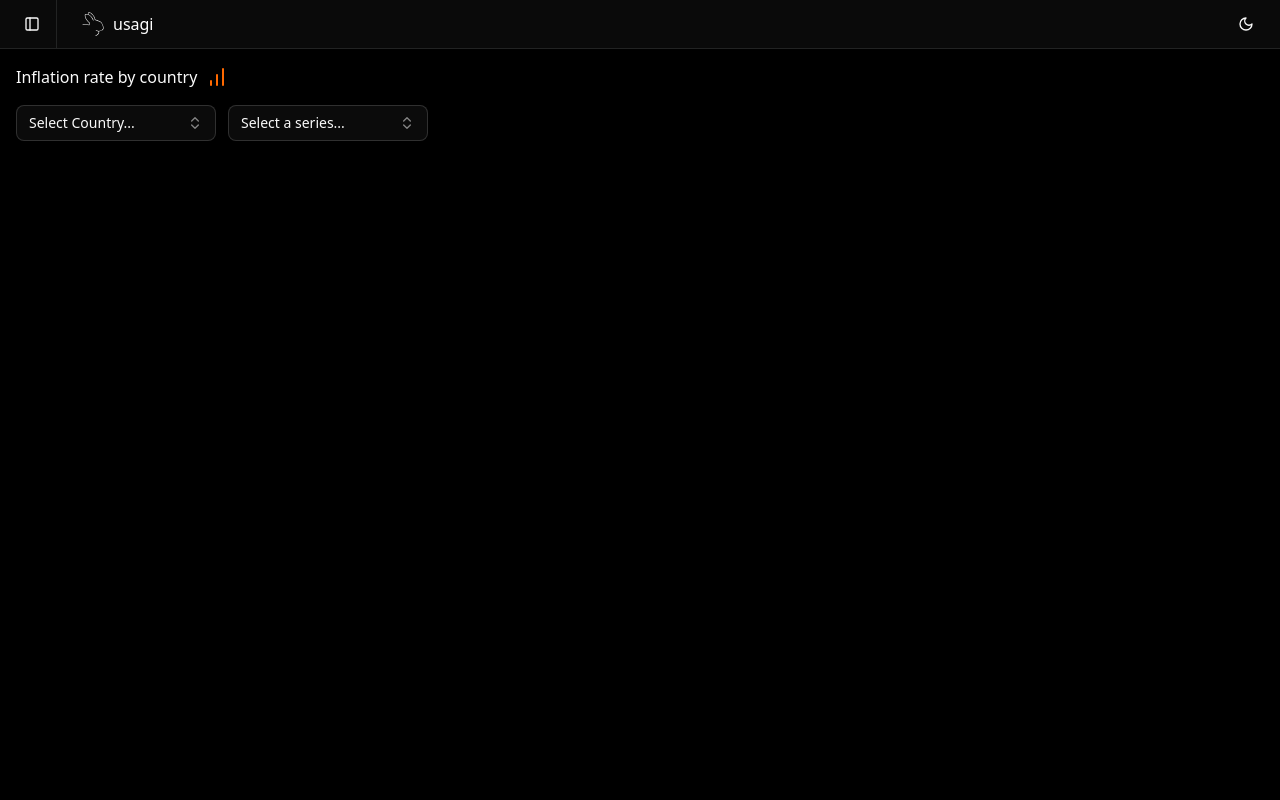
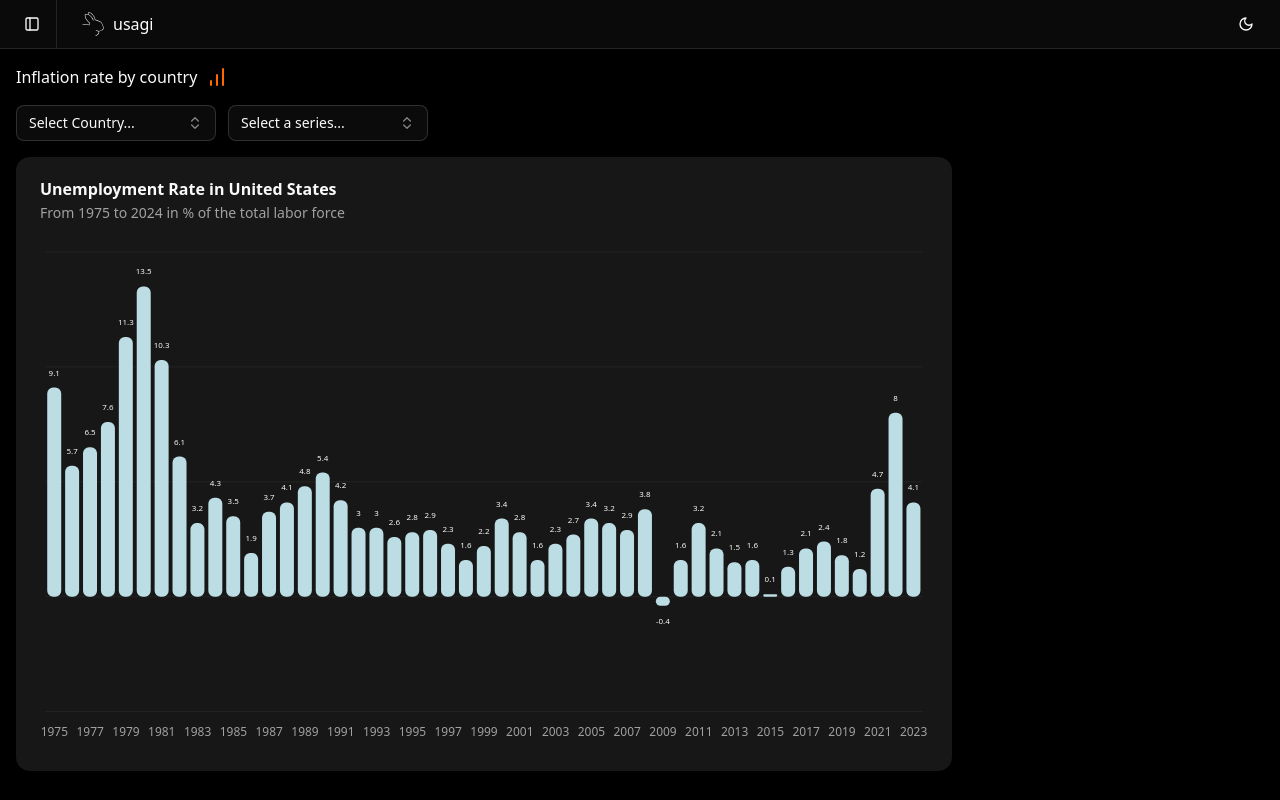
Before and after one commit to picozzimichele/statusagi, a Next.js app: page /inflation-by-country in a window 1280 px wide. Built offline with nearby package versions, Linux system fonts and the light colour scheme.

Commit message:
better data

```diff
--- a/app/(root)/inflation-by-country/page.tsx
+++ b/app/(root)/inflation-by-country/page.tsx
@@ -1,9 +1,16 @@
 import React from "react";
 import parseLocalJSON from "@/utils/parseLocalJSON";
-import { ChartNoAxesColumnIncreasing, FolderSearch } from "lucide-react";
+import {
+    ChartNoAxesColumnIncreasing,
+    FolderSearch,
+    Link,
+    TextSearch,
+    TrendingUp,
+} from "lucide-react";
 import { Combobox } from "@/components/shadcn/combobox";
 import { ChartBarDefault } from "@/components/charts/chart-bar-default";
 import { Card, CardHeader, CardTitle, CardDescription, CardAction } from "@/components/ui/card";
+import { ChartBarMixed } from "@/components/charts/chart-bar-mixed";
 
 type CountryData = {
     [key: string]: string;
@@ -58,7 +65,7 @@ export default async function Page({ searchParams }: Props) {
             .filter(([_, rateStr]) => rateStr !== "..")
             .map(([yearStr, rateStr]) => {
                 const year = parseInt(yearStr).toString();
-                const rate = parseFloat(rateStr.replace(",", "."));
+                const rate = parseFloat(Number(rateStr.replace(",", ".")).toFixed(1));
                 return { year, rate };
             });
 
@@ -117,6 +124,40 @@ export default async function Page({ searchParams }: Props) {
                 />
             </div>
             {/* Chart */}
+            <section className="flex w-full gap-4 flex-col lg:flex-row">
+                <div className="flex flex-1 lg:max-w-3/4 shrink-0">
+                    {/* If no unemployment data is found for the selected country */}
+                    {inlationRateCurrentCountry.length === 0 && (
+                        <Card className="flex w-full">
+                            <CardHeader>
+                                <CardTitle>
+                                    No unemployment data found for the selected country {country}.
+                                </CardTitle>
+                                <CardDescription>
+                                    Try a new seach by selectin another country from the available
+                                    list
+                                </CardDescription>
+                                <CardAction>
+                                    <FolderSearch className="h-4 w-4" />
+                                </CardAction>
+                            </CardHeader>
+                        </Card>
+                    )}
+                    {/* Display the chart */}
+                    {inlationRateCurrentCountry.length > 0 && (
+                        <ChartBarDefault
+                            dataKeyXAxis="year"
+                            dataKeyBar="rate"
+                            chartData={inlationRateCurrentCountry}
+                            chartConfig={chartConfig}
+                            cardTitle={`Unemployment Rate in ${
+                                (country as string) || "United States"
+                            }`}
+                            cardDescription={`From ${1975} to ${2024} in % of the total labor force`}
+                        />
+                    )}
+                </div>
+            </section>
         </div>
     );
 }
--- a/components/charts/chart-bar-default.tsx
+++ b/components/charts/chart-bar-default.tsx
@@ -58,6 +58,7 @@ export function ChartBarDefault({
                             tickLine={false}
                             tickMargin={10}
                             axisLine={false}
+                            tickFormatter={(value) => value.slice(0, 4)}
                         />
                         <ChartTooltip
                             cursor={true}
```
